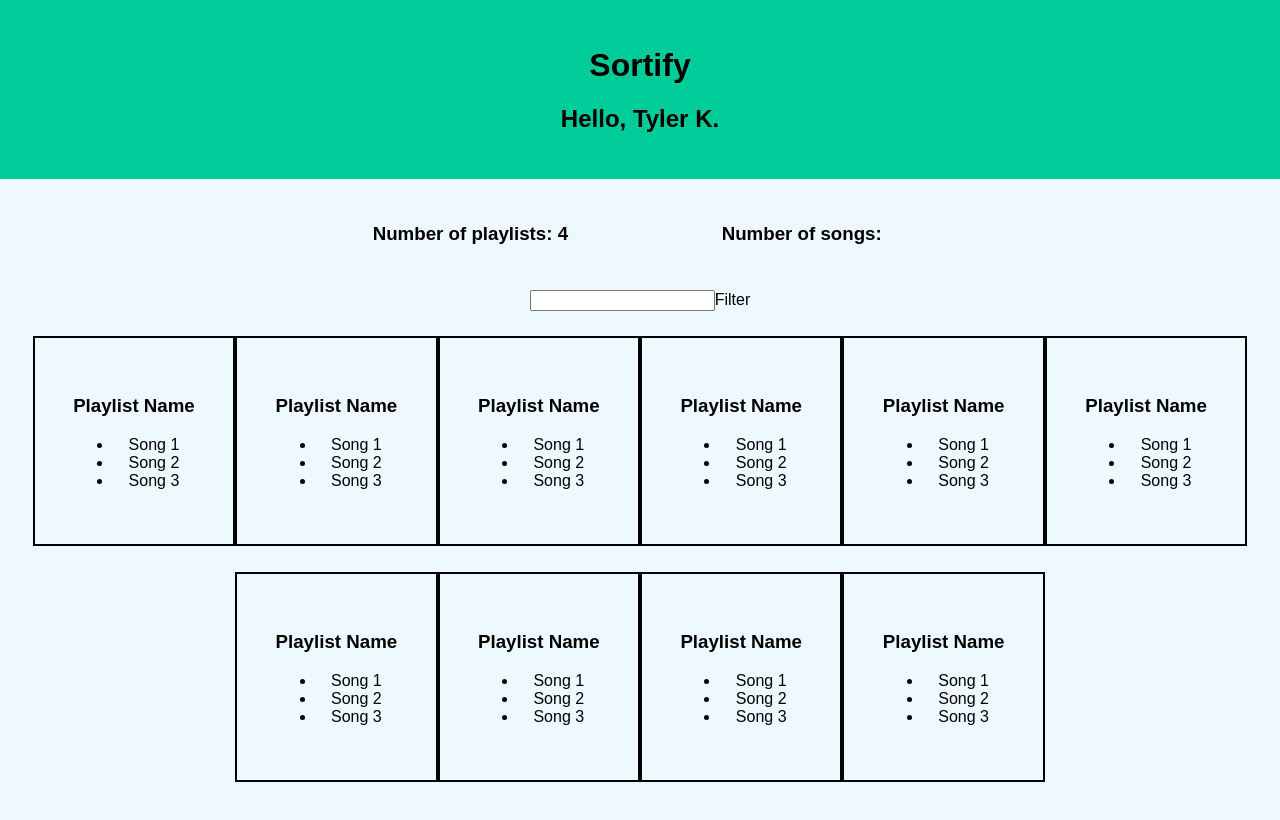
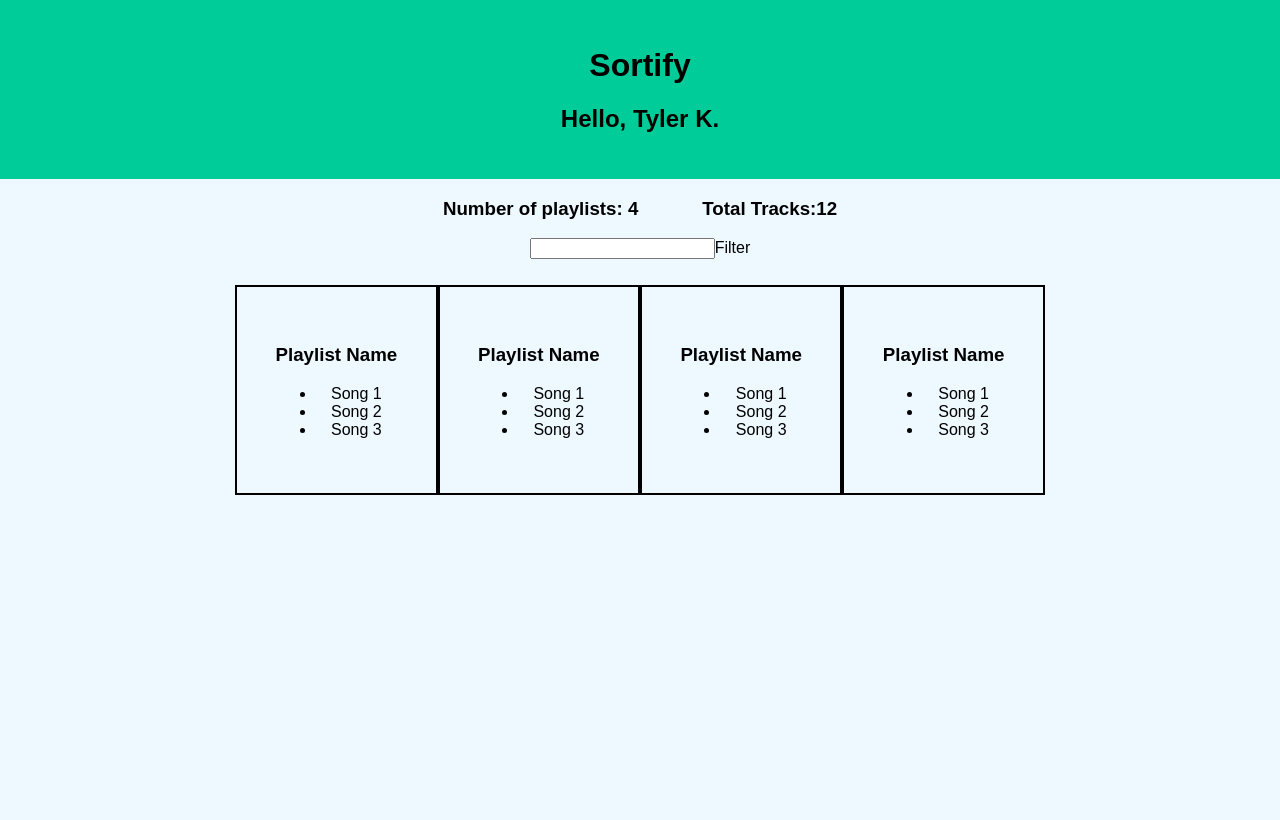
Before and after one commit to tkostelak/Sortify, a React (Create React App) app: page / in a window 1280 px wide. Shown: the top 820 px of the page. Built offline with nearby package versions, Linux system fonts and the light colour scheme.

Commit message:
song count component adds ability to iterate over user data and determine the amount of songs are in the users library.

```diff
--- a/src/App.css
+++ b/src/App.css
@@ -12,13 +12,11 @@
   font-size: large;
 }
 
-.songCount {
+.songCounterContent {
   display: inline-block;
-  padding: 2%;
-  margin-left: 5%;
 }
 
-.playlistCount {
+.playlistCounterContent {
   display: inline-block;
   margin-right: 5%;
 }
--- a/src/App.js
+++ b/src/App.js
@@ -6,39 +6,56 @@ let fakeUserData = {
     name: 'Tyler K.',
     playlists: [
       {name: 'Groovy Stuff',
-        tracks: ['groove to dis',
-          'always groovin',
-          'never stop Groovin']},
+        tracks: [
+          {name:'groove to dis'},
+          {name:'always groovin'},
+          {name:'never stop Groovin'}
+        ]
+      },
       {name: 'Nice Jams',
-        tracks: ['synthy business',
-        'lush piano',
-        'airy chords']},
+        tracks: [
+          {name:'synthy business'},
+          {name: 'lush piano'},
+          {name: 'airy chords'}
+        ]
+      },
       {name: 'rappin captain',
-        tracks: ['its a rap thing',
-          'always gonna rap',
-          'rappin like a captain'
-      ]},
+        tracks: [
+          {name:'its a rap thing'},
+          {name:'always gonna rap'},
+          {name:'rappin like a captain'}
+        ]
+      },
       {name: 'the best playlist',
-        tracks: ['the best around',
-        'dont stop thinking about tomorrow',
-        'oh boy',
-        'oh baby']}
+        tracks: [
+          {name:'the best around'},
+          {name:'dont stop thinking about tomorrow'},
+          {name:'oh boy'}
+        ]
+      }
     ]
   }
 }
 
-class ControlPanel extends Component {
+class PlaylistCounter extends Component {
   render () {
     return (
-      <div className='controlPanel'>
-        <div className='playlistCount'>
-          <h3>Number of playlists: {this.props.playlists &&
-            this.props.playlists.length}</h3>
-        </div>
-        <div className = 'songCount'>
-          <h3>Number of songs: </h3>
-        </div>
+      <div className='playlistCounterContent'>
+        <h3>Number of playlists: {
+          this.props.playlists.length}</h3>
       </div>
+    );
+  }
+}
+class SongCounter extends Component {
+  render() {
+    let allTracks = this.props.playlists.reduce((tracks, eachPlaylist) => {
+      return tracks.concat(eachPlaylist.tracks)
+    }, [])
+  return (
+    <div className = 'songCounterContent'>
+      <h3>Total Tracks:{allTracks.length}</h3>
+    </div>
     );
   }
 }
@@ -90,20 +107,16 @@ class App extends Component {
           <h2> Hello,  {this.state.serverData.user.name}
           </h2>
           </header>
-          <ControlPanel playlists={
+          <PlaylistCounter playlists={
+            this.state.serverData.user.playlists }/>
+          <SongCounter playlists={
             this.state.serverData.user.playlists }/>
           <Filter/>
           <Playlist/>
           <Playlist/>
           <Playlist/>
           <Playlist/>
-          <Playlist/>
-          <Playlist/>
-          <Playlist/>
-          <Playlist/>
-          <Playlist/>
-          <Playlist/>
-        </div>: 'Loading'
+        </div>: <h3>Loading your content!</h3>
         }
       </div>
     );
```
